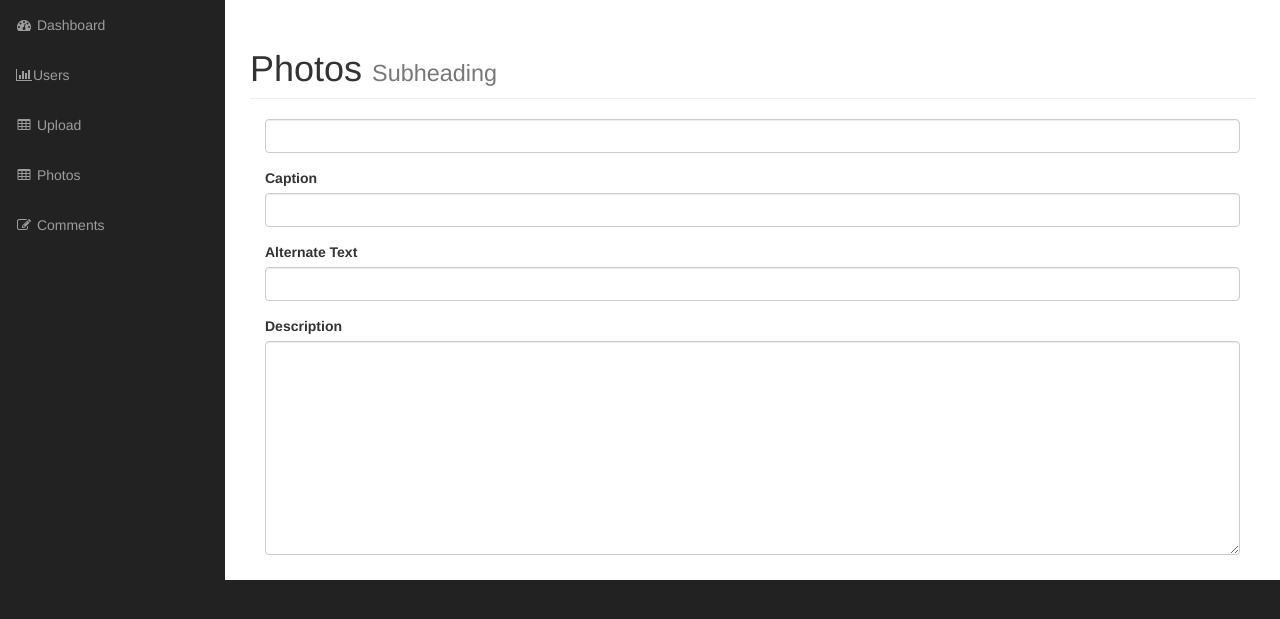
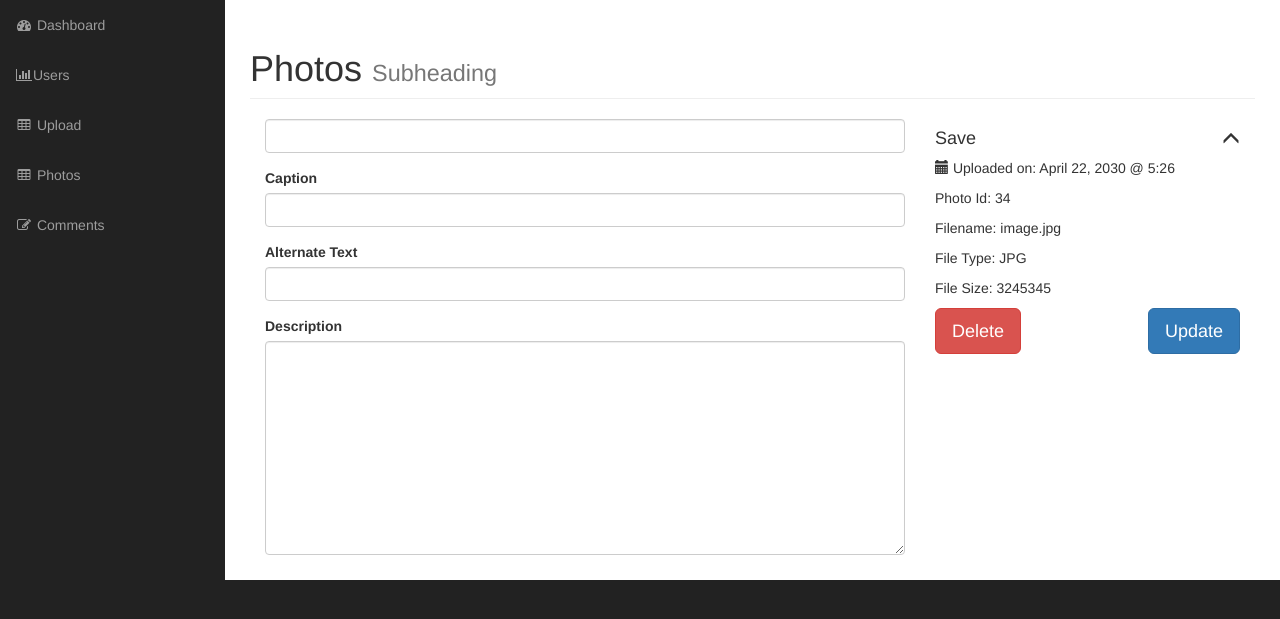
Before and after one commit to dinkodugec/picture_gallery, a PHP site: page /admin/edit_photo.php in a window 1280 px wide. Shown: the part 51-670 px from the top of the page. Run offline with PHP 8.4, Linux system fonts and the light colour scheme; the visitor is signed in with stand-in values (Sample User, id 1); grey boxes labelled with a size stand in for pictures from a placeholder-image service; data that the repository does not hold is empty; some libraries are stand-ins or nearby versions.

Commit message:
more cosmetic through creating edit page

```diff
--- a/admin/edit_photo.php
+++ b/admin/edit_photo.php
@@ -7,7 +7,11 @@
 
 <?php
 
+if(isset($_POST['update'])){
+  echo "Yes, It works";
+}
 // $photos = Photo::find_all(); /* this will return array of objects */
+
 
 ?>
 
@@ -35,8 +39,10 @@
                                 <small>Subheading</small>
                             </h1>
 
-                           <div class="col-md-12">
+                           <form action="" method="post">
 
+
+                            <div class="col-md-8">
                                <div class="form-group">
                                  <input type="text" name="title" class="form-control">
                                </div>
@@ -55,9 +61,45 @@
                                <label for="caption">Description</label>
                                <textarea class="form-control" name="description" id="" cols="30" rows="10"></textarea>
                                </div>
+                             </div>
 
-                           </div>
 
+                           <div class="col-md-4" >
+                            <div  class="photo-info-box">
+                                <div class="info-box-header">
+                                   <h4>Save <span id="toggle" class="glyphicon glyphicon-menu-up pull-right"></span></h4>
+                                </div>
+                            <div class="inside">
+                              <div class="box-inner">
+                                 <p class="text">
+                                   <span class="glyphicon glyphicon-calendar"></span> Uploaded on: April 22, 2030 @ 5:26
+                                  </p>
+                                  <p class="text ">
+                                    Photo Id: <span class="data photo_id_box">34</span>
+                                  </p>
+                                  <p class="text">
+                                    Filename: <span class="data">image.jpg</span>
+                                  </p>
+                                 <p class="text">
+                                  File Type: <span class="data">JPG</span>
+                                 </p>
+                                 <p class="text">
+                                   File Size: <span class="data">3245345</span>
+                                 </p>
+                              </div>
+                              <div class="info-box-footer clearfix">
+                                <div class="info-box-delete pull-left">
+                                    <a  href="delete_photo.php?id=<?php echo $photo->id; ?>" class="btn btn-danger btn-lg ">Delete</a>
+                                </div>
+                                <div class="info-box-update pull-right ">
+                                    <input type="submit" name="update" value="Update" class="btn btn-primary btn-lg ">
+                                </div>
+                              </div>
+                            </div>
+                          </div>
+                        </div>
+
+                    </form>
 
                         </div>
                     </div>
```
